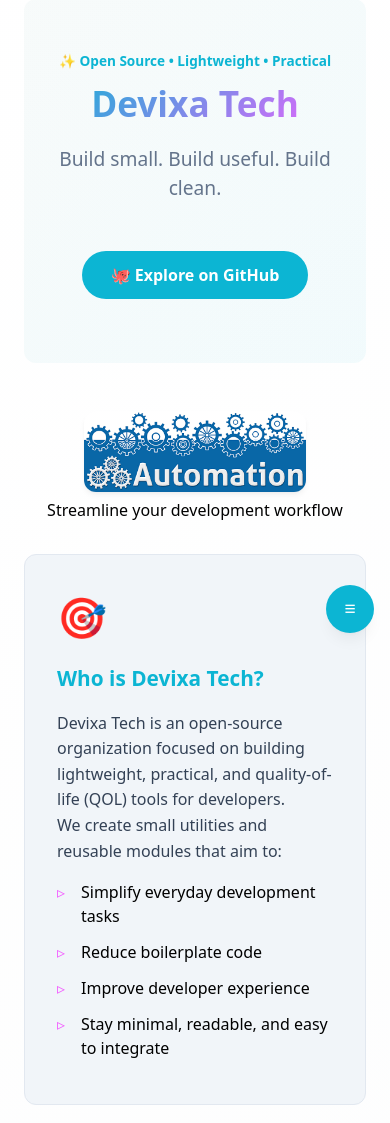
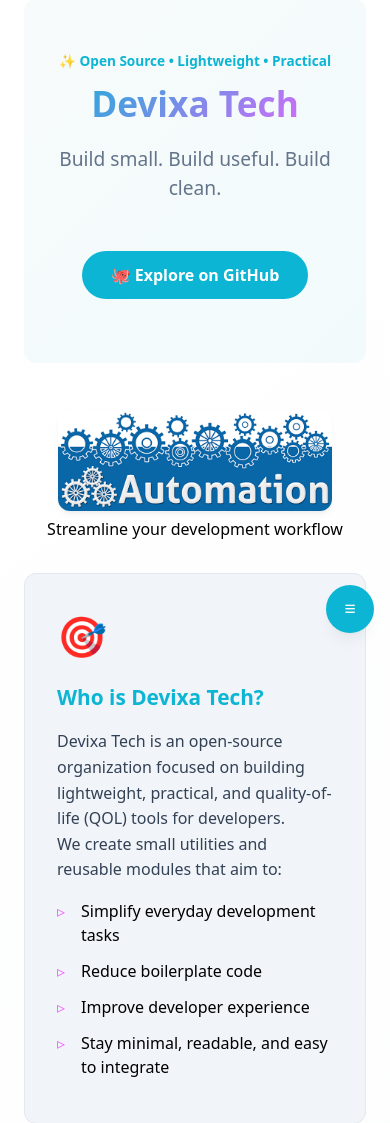
Before and after one commit to HMohammad2520/flask-network-automation, a Flask app: page /website/home in a window 390 px wide. Shown: the part 195-1318 px from the top of the page. Run offline with Flask 3, Linux system fonts and the light colour scheme; parts of the project's set-up code (start-up, migrations or seed data) failed here and were passed over.

Commit message:
More Responsive

```diff
--- a/application/templates/home.html
+++ b/application/templates/home.html
@@ -45,7 +45,8 @@
     }
 
     .featured-image img {
-      width: 65%;
+      width: 80%;
+      height: 200px;
       height: auto;
       border-radius: var(--radius-md);
       box-shadow: var(--shadow-md);
```
